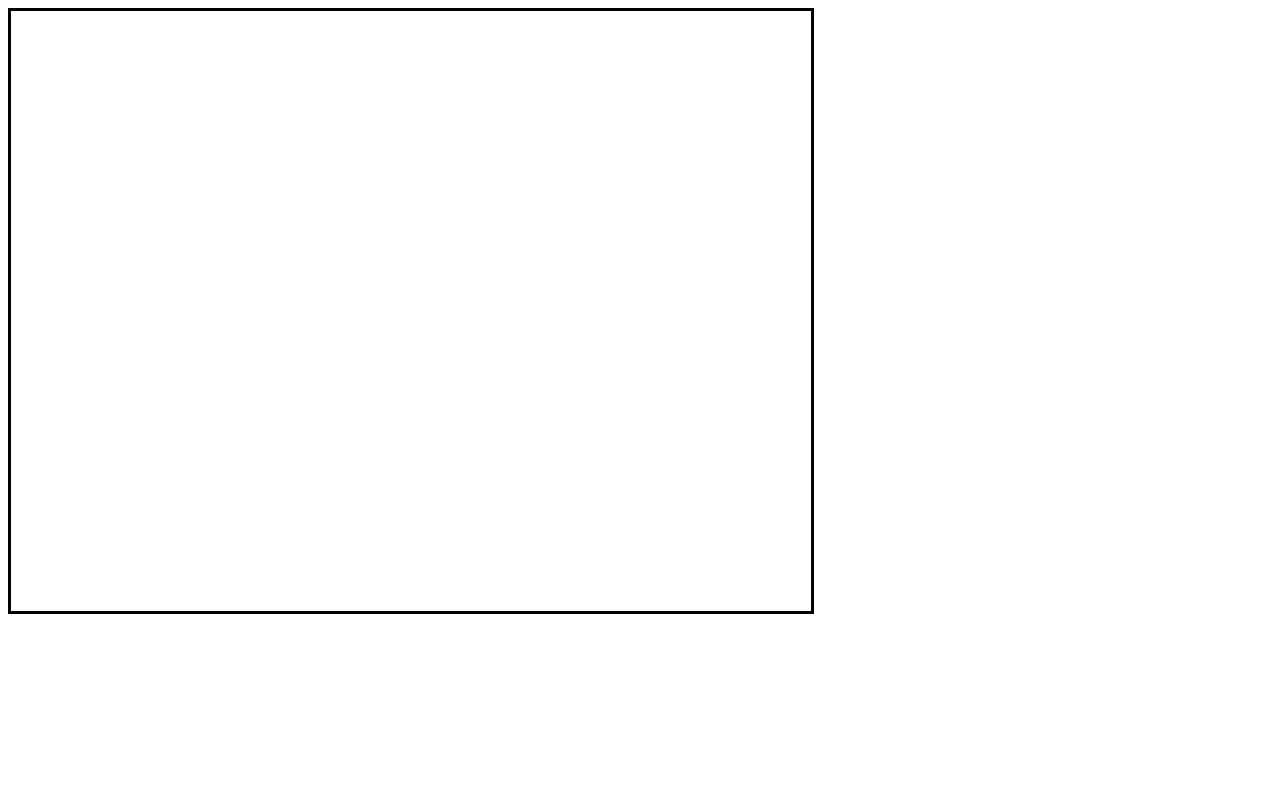
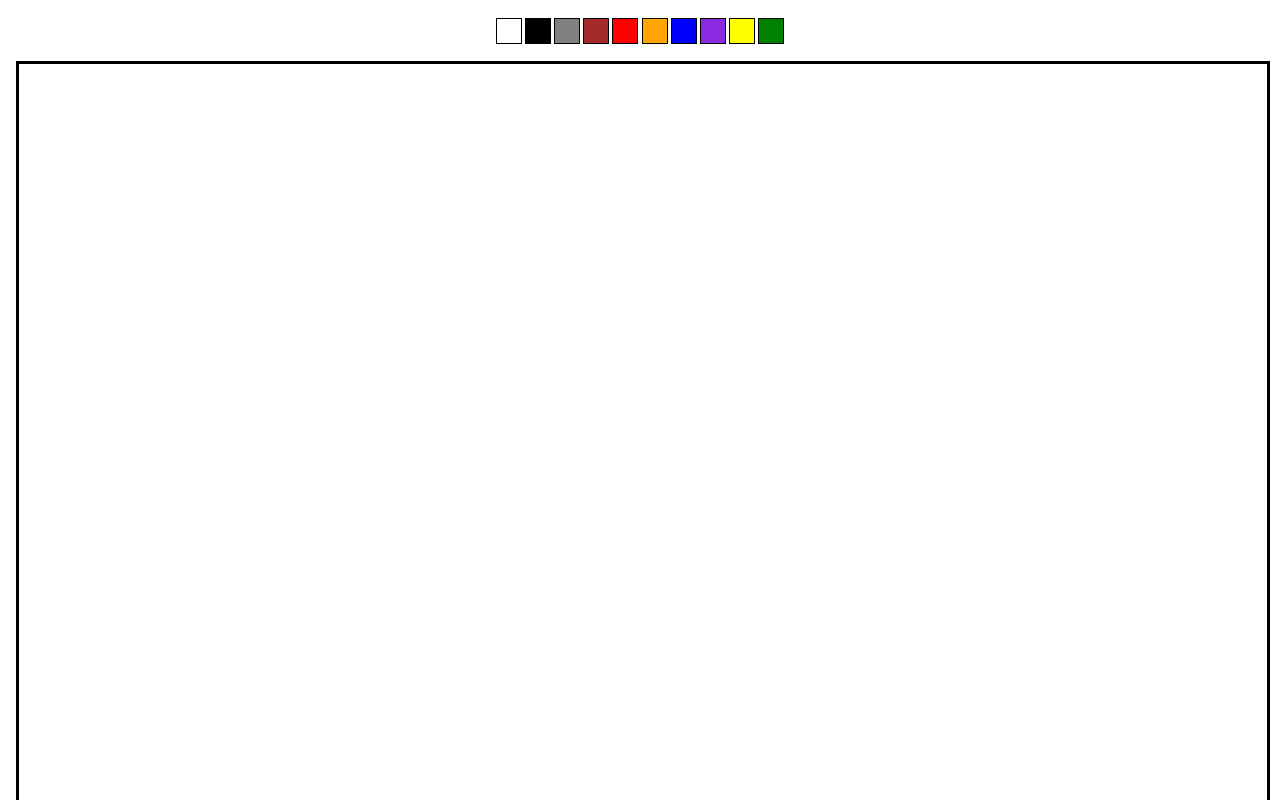
Before and after one commit to bennymeier/scribbl-react-rebuild, a React (Create React App) app: page / in a window 1280 px wide. Shown: the top 800 px of the page. Built offline with nearby package versions, Linux system fonts and the light colour scheme; the HTML template or start-up script is replaced by a standard one.

Commit message:
Add colors

```diff
--- a/src/components/Board.tsx
+++ b/src/components/Board.tsx
@@ -1,28 +1,53 @@
-import React, { useEffect } from 'react';
+import React, { useEffect, useState } from 'react';
+import ColorButtons from './ColorButtons';
 
 const Board = () => {
   const canvas = React.createRef<HTMLCanvasElement>();
+
   useEffect(() => {
+    initialize();
     addEvents();
     return () => removeEvents();
   }, []);
+
+  const initialize = () => {
+    if (canvas?.current) {
+      canvas.current.width = 800;
+      canvas.current.height = 600;
+    }
+  };
+
+  const changeColor = (selectedColor: string) => {
+    if (canvas?.current) {
+      const ctx = canvas?.current?.getContext('2d');
+      if (ctx) {
+        ctx.strokeStyle = selectedColor;
+      }
+    }
+  };
 
   const mousedownEvent = (event: any) => {
     const { x, y } = getMousePosition(event);
     const ctx = canvas?.current?.getContext('2d');
     if (ctx) {
-      ctx.beginPath();
       ctx.moveTo(x, y);
+      ctx.lineTo(x, y); // need it?
       event.preventDefault();
       canvas?.current?.addEventListener('mousemove', mouseMove, false);
     }
   };
 
   const addEvents = () => {
-    canvas?.current?.addEventListener('mousedown', mousedownEvent, false);
-    canvas?.current?.addEventListener('mouseup', () =>
-      canvas?.current?.removeEventListener('mousemove', mouseMove, false)
-    );
+    if (canvas?.current) {
+      canvas.current.addEventListener('mousedown', mousedownEvent, false);
+      canvas.current.addEventListener('mouseup', () => {
+        const ctx = canvas?.current?.getContext('2d');
+        if (ctx) {
+          ctx.beginPath();
+        }
+        canvas.current?.removeEventListener('mousemove', mouseMove, false);
+      });
+    }
   };
 
   const removeEvents = () => {
@@ -31,10 +56,22 @@ const Board = () => {
 
   const getMousePosition = (event: any) => {
     const rect = canvas?.current?.getBoundingClientRect();
-    if (rect) {
-      return { x: event.clientX - rect.left, y: event.clientY - rect.top };
+    let x = 0;
+    let y = 0;
+    if (rect && canvas?.current) {
+      // Thanks to https://stackoverflow.com/a/43873988
+      x = event.pageX - rect.left - window.scrollX;
+      x /= rect.width;
+      y = event.pageY - rect.top - window.scrollY;
+      y /= rect.height;
+      x *= canvas.current.width;
+      y *= canvas.current.height;
+      return {
+        x,
+        y,
+      };
     }
-    return { x: 0, y: 0 };
+    return { x, y };
   };
 
   const mouseMove = (evt: any) => {
@@ -46,12 +83,23 @@ const Board = () => {
     }
   };
 
+  const resetCanvas = () => {
+    const ctx = canvas?.current?.getContext('2d');
+    if (ctx && canvas?.current) {
+      ctx.clearRect(0, 0, canvas.current.width, canvas.current.height);
+    }
+  };
+
   return (
     <>
+      <section className="settings">
+        <ColorButtons onChange={changeColor} />
+      </section>
       <section className="board">
-        <canvas className="canvas" ref={canvas} width="800" height="600">
+        <canvas className="canvas" ref={canvas} width="800" height="800">
           Your browser does not support the canvas element.
         </canvas>
+        <button onClick={resetCanvas}>Reset</button>
       </section>
     </>
   );
--- /dev/null
+++ b/src/components/ColorButtons.tsx
@@ -0,0 +1,46 @@
+import { useState } from 'react';
+
+const colors = [
+  'white',
+  'black',
+  'gray',
+  'brown',
+  'red',
+  'orange',
+  'blue',
+  'blueviolet',
+  'yellow',
+  'green',
+];
+
+interface Props {
+  onChange: (selectedColor: string) => void;
+}
+const ColorButtons: React.FC<Props> = (props) => {
+  const { onChange } = props;
+  const [color, setColor] = useState('black');
+
+  const handleChange = (selectedColor: string) => {
+    setColor(selectedColor);
+    onChange(selectedColor);
+  };
+
+  return (
+    <>
+      <div className="buttons">
+        {colors.map((color) => {
+          return (
+            <div
+              className={`button ${color}`}
+              title={color}
+              key={color}
+              onClick={() => handleChange(color)}
+            ></div>
+          );
+        })}
+      </div>
+    </>
+  );
+};
+
+export default ColorButtons;
--- a/src/index.css
+++ b/src/index.css
@@ -1,3 +1,73 @@
+body {
+  margin: 0;
+}
+
+/* SETTINGS */
+.settings {
+  margin: 1em;
+}
+
+.buttons {
+  display: flex;
+  justify-content: center;
+}
+
+.button {
+  border: 1px solid black;
+  height: 24px;
+  width: 24px;
+  cursor: pointer;
+  margin: 0.1em;
+}
+
+.button.black {
+  background-color: black;
+}
+
+.button.gray {
+  background-color: gray;
+}
+
+.button.red {
+  background-color: red;
+}
+
+.button.orange {
+  background-color: orange;
+}
+
+.button.blue {
+  background-color: blue;
+}
+
+.button.blueviolet {
+  background-color: blueviolet;
+}
+
+.button.brown {
+  background-color: brown;
+}
+
+.button.yellow {
+  background-color: yellow;
+}
+
+.button.green {
+  background-color: green;
+}
+
+.button.white {
+  background-color: white;
+}
+
+/* BOARD */
+.board {
+  margin: 1em;
+}
+
 .canvas {
   border: 3px solid black;
+  background: #fff;
+  width: 100%;
+  height: auto;
 }
```
